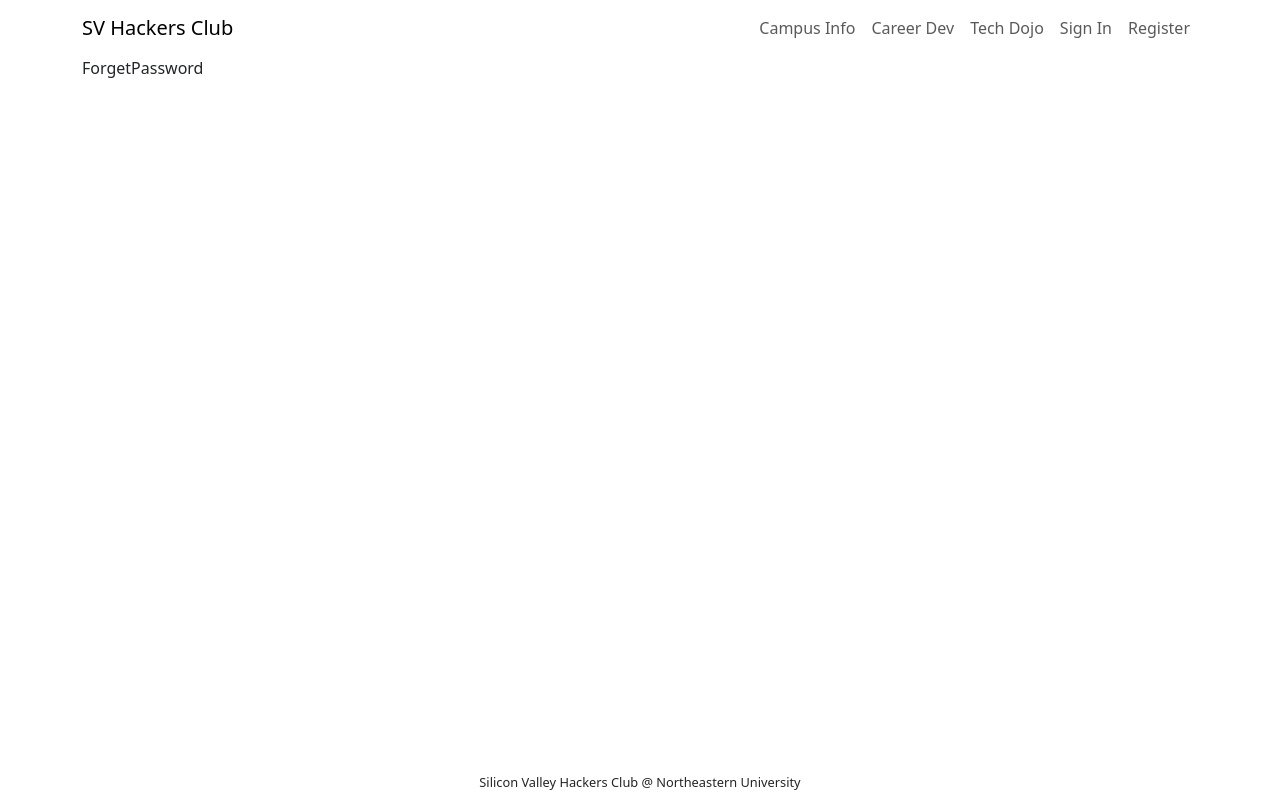
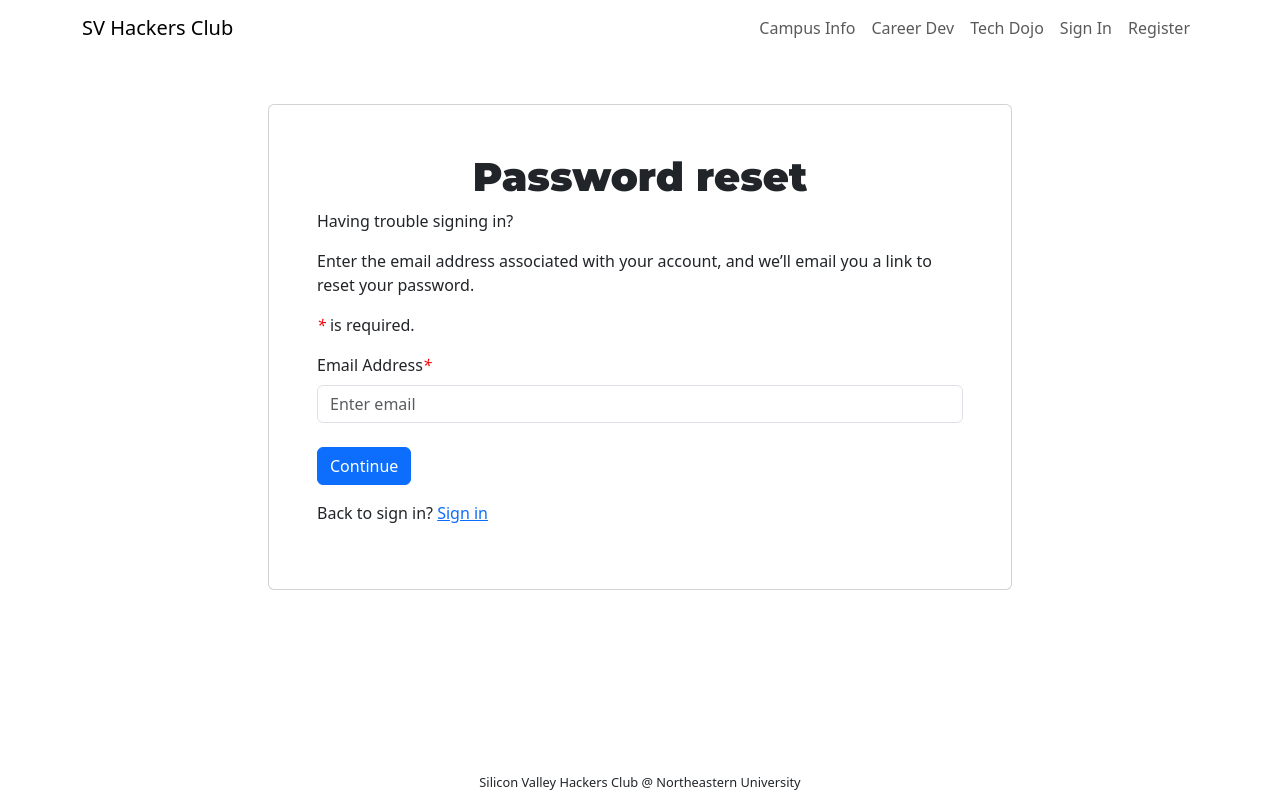
Before and after one commit to hackersclubsv/hackersclub-frontend-django, a React (Create React App) app: page /forgetpassword in a window 1280 px wide. Built offline with nearby package versions, Linux system fonts and the light colour scheme.

Commit message:
Add register form validation, add forget password page

```diff
--- a/package.json
+++ b/package.json
@@ -27,7 +27,8 @@
     "react-toastify": "^9.1.3",
     "redux": "^4.2.1",
     "typescript": "^4.9.5",
-    "web-vitals": "^2.1.4"
+    "web-vitals": "^2.1.4",
+    "yup": "^1.2.0"
   },
   "scripts": {
     "start": "HOST=127.0.0.1 && react-scripts start",
--- a/src/index.tsx
+++ b/src/index.tsx
@@ -33,8 +33,8 @@ const router = createBrowserRouter(
       <Route path="/techdojo" element={<TechDojo />} />
       <Route path="" element={<PrivateRoute />}>
         <Route path="/profile" element={<UserProfile />} />
+      </Route>
         <Route path="/postdetail" element={<PostDetail />} />
-      </Route>
       <Route path="/login" element={<Login />} />
       <Route path="/forgetpassword" element={<ForgetPassword />} />
       <Route path="/register" element={<Register />} />
--- a/src/pages/ForgetPassword.tsx
+++ b/src/pages/ForgetPassword.tsx
@@ -1,9 +1,67 @@
-import React from 'react'
+import FormContainer from '../components/common/FormContainer';
+import { Form, Button, Row, Col } from 'react-bootstrap';
+import Loader from '../components/layout/Loader';
+import { useState } from 'react';
+import { Link } from 'react-router-dom';
 
 const ForgetPassword = () => {
+  const [email, setEmail] = useState('');
+  const [isLoading, setIsLoading] = useState(false);
+  const submitHandler = async (e: { preventDefault: () => void }) => {
+    e.preventDefault();
+    setIsLoading(true);
+    try {
+      // const res = await login({ email, password }).unwrap();
+      // console.log(res);
+      // dispatch(setCredentials({ ...res }));
+      // navigate('/');
+      // toast.success('Logged in successfully');
+    } catch (err: any) {
+      console.log(err);
+    }
+    setIsLoading(false);
+  };
+
   return (
-    <div>ForgetPassword</div>
-  )
-}
+    <FormContainer>
+      <h1>Password reset</h1>
 
-export default ForgetPassword
+      <Form onSubmit={submitHandler}>
+        <p>Having trouble signing in?</p>
+        <p>
+          Enter the email address associated with your account, and we’ll email
+          you a link to reset your password.
+        </p>
+        <p><em className='text-red'>*</em> is required.</p>
+        <Form.Group className="my-2" controlId="email">
+          <Form.Label>Email Address<em className='text-red'>*</em></Form.Label>
+          <Form.Control
+            type="email"
+            placeholder="Enter email"
+            value={email}
+            onChange={(e) => setEmail(e.target.value)}
+          ></Form.Control>
+        </Form.Group>
+
+        <Button
+          disabled={isLoading}
+          type="submit"
+          variant="primary"
+          className="mt-3"
+        >
+          Continue
+        </Button>
+      </Form>
+
+      {isLoading && <Loader />}
+
+      <Row className="py-3">
+        <Col>
+          Back to sign in? <Link to="/login">Sign in</Link>
+        </Col>
+      </Row>
+    </FormContainer>
+  );
+};
+
+export default ForgetPassword;
--- a/src/pages/Login.tsx
+++ b/src/pages/Login.tsx
@@ -42,10 +42,12 @@ const Login = () => {
   return (
     <FormContainer>
       <h1>Sign In</h1>
-
+      <p>
+        <em className="text-red">*</em> is required.
+      </p>
       <Form onSubmit={submitHandler}>
         <Form.Group className="my-2" controlId="email">
-          <Form.Label>Email Address</Form.Label>
+          <Form.Label>Email Address<em className="text-red">*</em></Form.Label>
           <Form.Control
             type="email"
             placeholder="Enter email"
@@ -55,7 +57,7 @@ const Login = () => {
         </Form.Group>
 
         <Form.Group className="my-2" controlId="password">
-          <Form.Label>Password</Form.Label>
+          <Form.Label>Password<em className="text-red">*</em></Form.Label>
           <Form.Control
             type="password"
             placeholder="Enter password"
@@ -81,9 +83,9 @@ const Login = () => {
           Don't have an account ? <Link to="/register">Register</Link>
         </Col>
       </Row>
-        <Row className="py-0">
-          <Link to={`/forgetpassword`}>Forgot Password?</Link>
-        </Row>
+      <Row className="py-0">
+        <Link to={`/forgetpassword`}>Forgot your password?</Link>
+      </Row>
     </FormContainer>
   );
 };
--- a/src/pages/Register.tsx
+++ b/src/pages/Register.tsx
@@ -7,13 +7,31 @@ import { useDispatch, useSelector } from 'react-redux';
 import { useRegisterMutation } from '../slices/usersSlice';
 import { setCredentials } from '../slices/authSlice';
 import { toast } from 'react-toastify';
+import { Formik, Field } from 'formik';
+import * as Yup from 'yup';
 
 const Register = () => {
-  const [username, setUserame] = useState('');
-  const [email, setEmail] = useState('');
-  const [password, setPassword] = useState('');
-  const [confirmPassword, setConfirmPassword] = useState('');
-  const [bio, setBio] = useState('');
+  const initialValues = {
+    username: '',
+    email: '',
+    password: '',
+    confirmPassword: '',
+  };
+
+  const registerSchema = Yup.object().shape({
+    username: Yup.string()
+      .min(4, 'Too short.')
+      .max(20, 'Too long.')
+      .required('Required.'),
+    email: Yup.string().email('Invalid email.').required('Required'),
+    password: Yup.string()
+      .min(8, 'Too short.')
+      .max(20, 'Too long.')
+      .required('Required.'),
+    confirmPassword: Yup.string()
+      .oneOf([Yup.ref('password')], 'Passwords must match.')
+      .required('Required.'),
+  });
 
   const dispatch = useDispatch();
   const navigate = useNavigate();
@@ -28,13 +46,15 @@ const Register = () => {
     }
   }, [navigate, userInfo]);
 
-  const submitHandler = async (e: { preventDefault: () => void }) => {
-    e.preventDefault();
-    if (password !== confirmPassword) {
-      toast.error('Passwords do not match');
-    } else {
+  const submitHandler = async (values: typeof initialValues) => {
+    const submitValues = {
+      username: values.username,
+      email: values.email,
+      password: values.password,
+    };
+    console.log(submitValues);
     try {
-        const res = await register({ username, email, password, bio }).unwrap();
+      const res = await register(submitValues).unwrap();
       console.log(res);
       dispatch(setCredentials({ ...res }));
       navigate('/');
@@ -45,56 +65,111 @@ const Register = () => {
       err.data.password && toast.error(err.data.password[0]);
       err.data.bio && toast.error(err.data.bio[0]);
     }
-    }
   };
 
   return (
     <FormContainer>
       <h1>Register</h1>
-      <Form onSubmit={submitHandler}>
-        <p><em className='text-red'>*</em> is required.</p>
+      <Formik
+        validationSchema={registerSchema}
+        onSubmit={submitHandler}
+        initialValues={initialValues}
+      >
+        {({
+          values,
+          errors,
+          touched,
+          handleChange,
+          handleBlur
+        }) => (
+          <Form>
+            <p>
+              <em className="text-red">*</em> is required.
+            </p>
             <Form.Group className="my-2" controlId="username">
-          <Form.Label>Username<em className='text-red'>*</em></Form.Label>
+              <Form.Label>
+                Username<em className="text-red">*</em>
+              </Form.Label>
               <Form.Control
                 type="text"
                 placeholder="Enter username"
-            value={username}
-            onChange={(e) => setUserame(e.target.value)}
+                name="username"
+                onChange={handleChange}
+                onBlur={handleBlur}
+                value={values.username}
+                isInvalid={!!errors.username}
                 required
               ></Form.Control>
+              {errors.username && touched.username && (
+                <Form.Control.Feedback type="invalid">
+                  {errors.username}
+                </Form.Control.Feedback>
+              )}
             </Form.Group>
 
             <Form.Group className="my-2" controlId="email">
-          <Form.Label>Email Address<em className='text-red'>*</em></Form.Label>
+              <Form.Label>
+                Email Address<em className="text-red">*</em>
+              </Form.Label>
+              <p>Please use your northeastern.edu email address.</p>
               <Form.Control
                 type="email"
                 placeholder="Enter email"
                 autoComplete="off"
-            value={email}
-            onChange={(e) => setEmail(e.target.value)}
+                name="email"
+                onChange={handleChange}
+                onBlur={handleBlur}
+                value={values.email}
+                isInvalid={!!errors.email}
                 required
               ></Form.Control>
+              {errors.email && touched.email && (
+                <Form.Control.Feedback type="invalid">
+                  {errors.email}
+                </Form.Control.Feedback>
+              )}
             </Form.Group>
 
             <Form.Group className="my-2" controlId="password">
-          <Form.Label>Password<em className='text-red'>*</em></Form.Label>
+              <Form.Label>
+                Password<em className="text-red">*</em>
+              </Form.Label>
               <Form.Control
                 type="password"
                 placeholder="Enter password"
-            value={password}
-            onChange={(e) => setPassword(e.target.value)}
+                name="password"
+                onChange={handleChange}
+                onBlur={handleBlur}
+                value={values.password}
+                isInvalid={!!errors.password}
                 required
               ></Form.Control>
+              {errors.password && touched.password && (
+                <Form.Control.Feedback type="invalid">
+                  {errors.password}
+                </Form.Control.Feedback>
+              )}
             </Form.Group>
+
             <Form.Group className="my-2" controlId="confirmPassword">
-          <Form.Label>Confirm Password<em className='text-red'>*</em></Form.Label>
+              <Form.Label>
+                Confirm Password<em className="text-red">*</em>
+              </Form.Label>
               <Form.Control
                 type="password"
                 placeholder="Confirm password"
-            value={confirmPassword}
-            onChange={(e) => setConfirmPassword(e.target.value)}
+                name="confirmPassword"
+                onChange={handleChange}
+                onBlur={handleBlur}
+                value={values.confirmPassword}
+                isInvalid={!!errors.confirmPassword}
                 required
               ></Form.Control>
+              {errors.confirmPassword && touched.confirmPassword && (
+                <Form.Control.Feedback type="invalid">
+                  {errors.confirmPassword}
+                </Form.Control.Feedback>
+              )}
             </Form.Group>
 
             <Form.Group className="my-2" controlId="tandc">
@@ -111,6 +186,8 @@ const Register = () => {
 
             {isLoading && <Loader />}
           </Form>
+        )}
+      </Formik>
 
       <Row className="py-3">
         <Col>
```
Also changed, not shown: 1 other file (tests, documents, lock files or other folders). Lines whose indentation alone changed are shown as unchanged.
